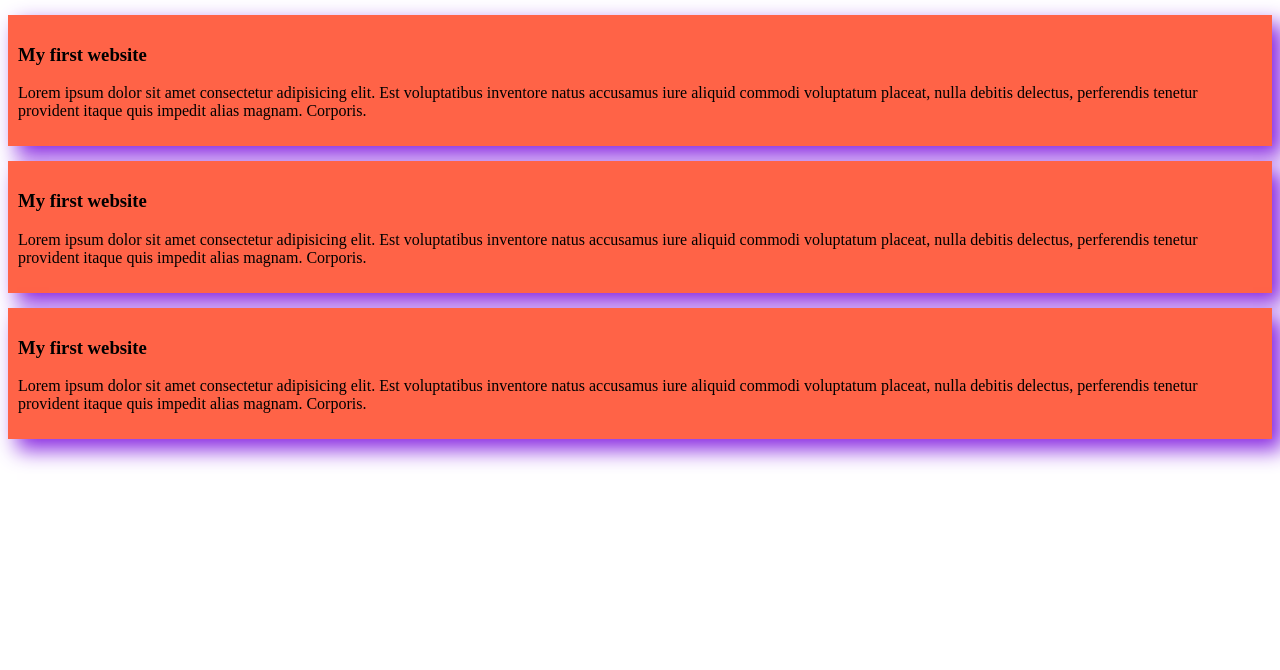
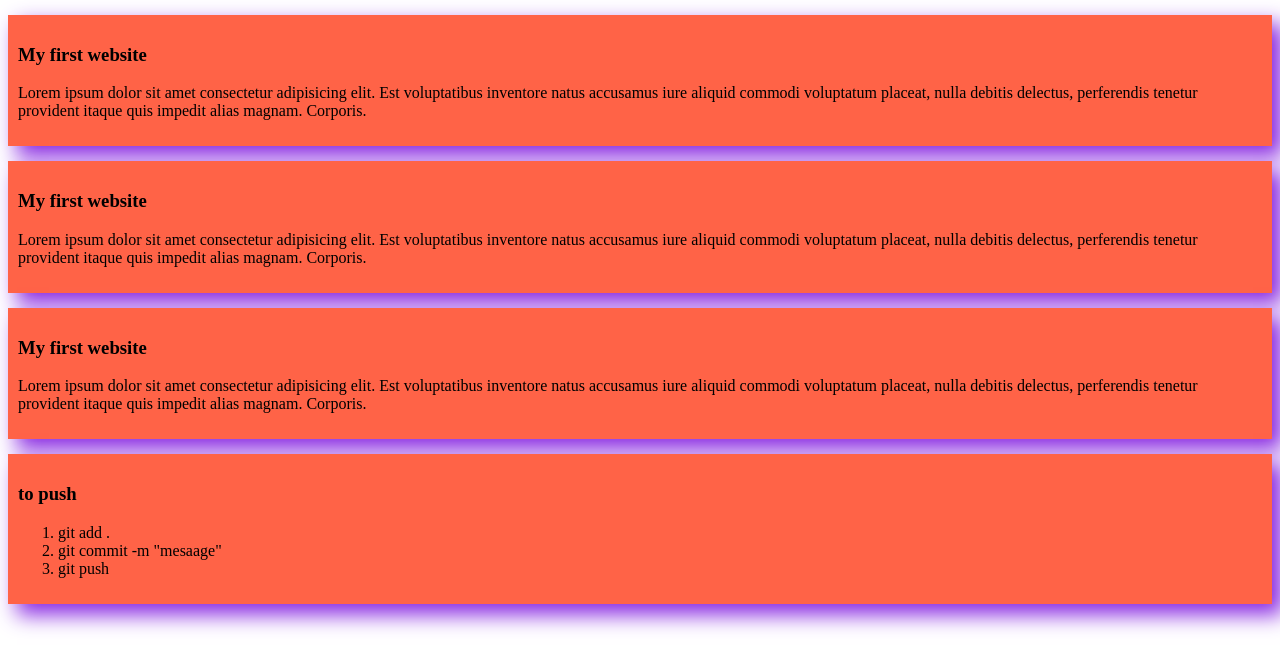
Before and after one commit to sabbirsiddique/my-simple-website, a plain HTML site: page index.html in a window 1280 px wide. Drawn offline with Linux system fonts and the light colour scheme.

Commit message:
step to push

```diff
--- a/index.html
+++ b/index.html
@@ -24,7 +24,19 @@
             <p>
             Lorem ipsum dolor sit amet consectetur adipisicing elit. Est voluptatibus inventore natus accusamus iure aliquid commodi voluptatum placeat, nulla debitis delectus, perferendis tenetur provident itaque quis impedit alias magnam. Corporis.
             </p>
+
     </div>
+
+    <div>
+        <h3>to push</h3>
+        <ol>
+            <li>git add .</li>
+            <li>git commit -m "mesaage"</li>
+            <li>git push</li>
+        </ol>
+    </div>
+
+
 
 </body>
 </html>
```
